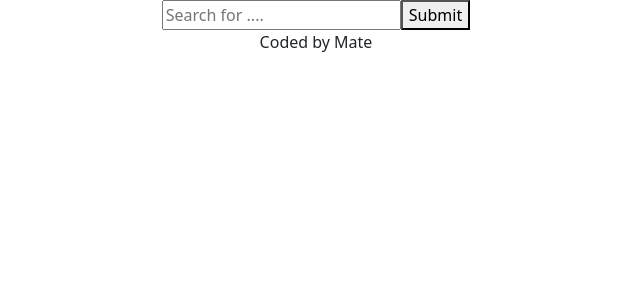
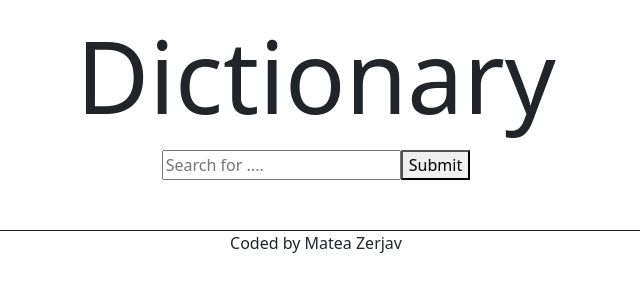
Before and after one commit to MateaZerjav/react-dictionary-project, a React (Create React App) app: page / in a window 1280 px wide. Shown: the top 300 px of the page, without its empty margins (324-964 px from the left). Built offline with nearby package versions, Linux system fonts and the light colour scheme.

Commit message:
Added API integration

```diff
--- a/src/App.css
+++ b/src/App.css
@@ -0,0 +1,9 @@
+header {
+  text-align: center;
+  font-size: 100px;
+}
+footer {
+  margin-top: 50px;
+  border-top: solid;
+  border-top-width: 1px;
+}
--- a/src/App.js
+++ b/src/App.js
@@ -6,11 +6,11 @@ function App() {
   return (
     <div className="App">
       <div className="container">
-        <header></header>
+        <header>Dictionary</header>
         <main>
           <Dictionary />
         </main>
-        <footer className="text-center">Coded by Mate</footer>
+        <footer className="text-center">Coded by Matea Zerjav</footer>
       </div>
     </div>
   );
--- a/src/Dictionary.js
+++ b/src/Dictionary.js
@@ -1,8 +1,16 @@
 import React, { useState } from "react";
 import "./Dictionary.css";
+import axios from "axios";
 
 export default function Dictionary() {
   const [search, setSearch] = useState("");
+  const [info, setInfo] = useState("");
+
+  function handleResponse(response) {
+    setInfo(response.data);
+    console.log(response.data);
+  }
+
   function handleChange(event) {
     event.preventDefault();
     setSearch(event.target.value);
@@ -11,6 +19,10 @@ export default function Dictionary() {
   function handleSubmit(event) {
     event.preventDefault();
     alert(`Searching for ${search}`);
+    let apiKey = "636ft3f4ca7b895f0259dd71a1354d0o";
+    let apiUrl = `https://api.shecodes.io/dictionary/v1/define?word=${search}&key=${apiKey}`;
+
+    axios.get(apiUrl).then(handleResponse);
   }
   return (
     <div className="Dictionary">
```
